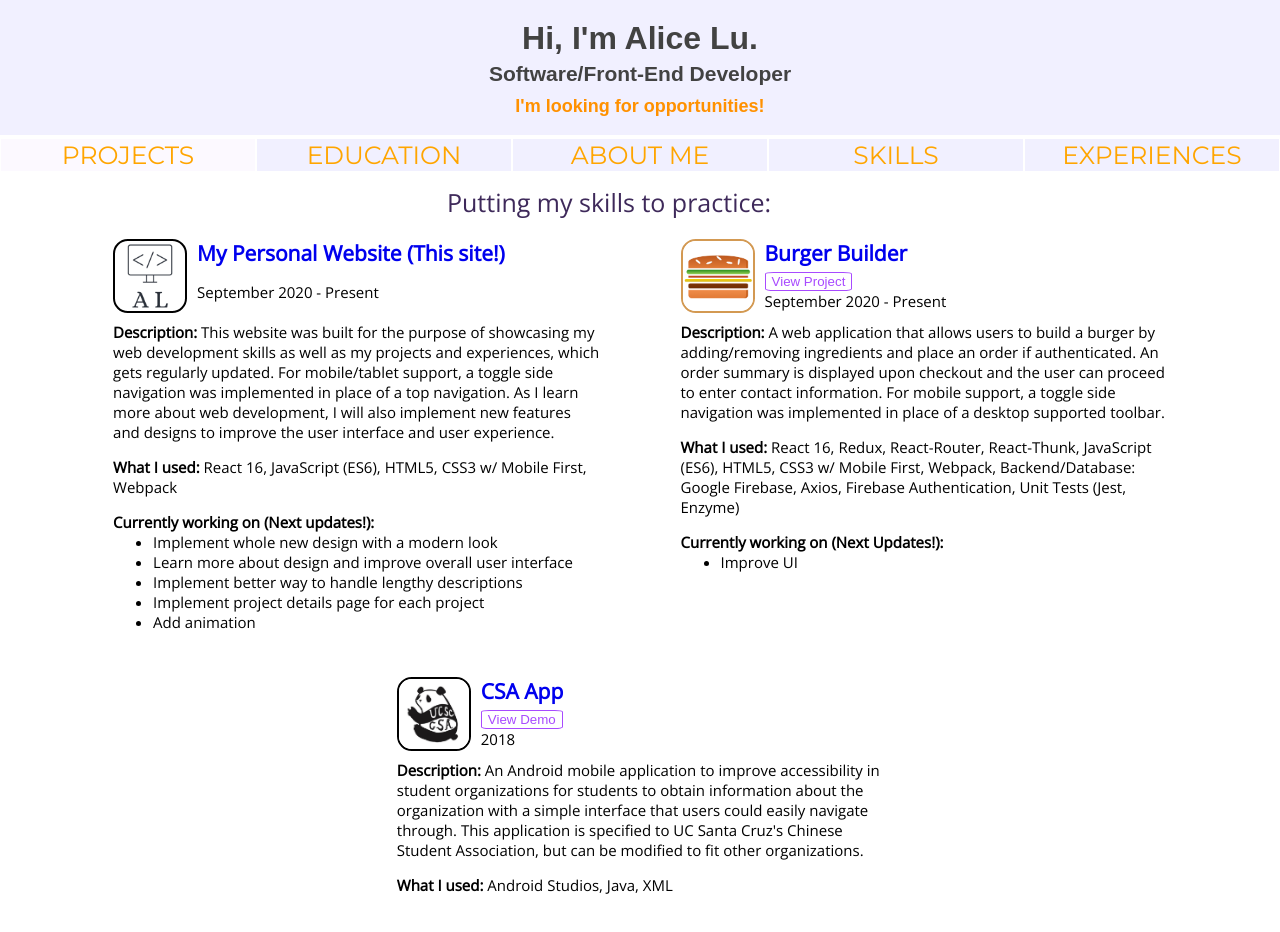
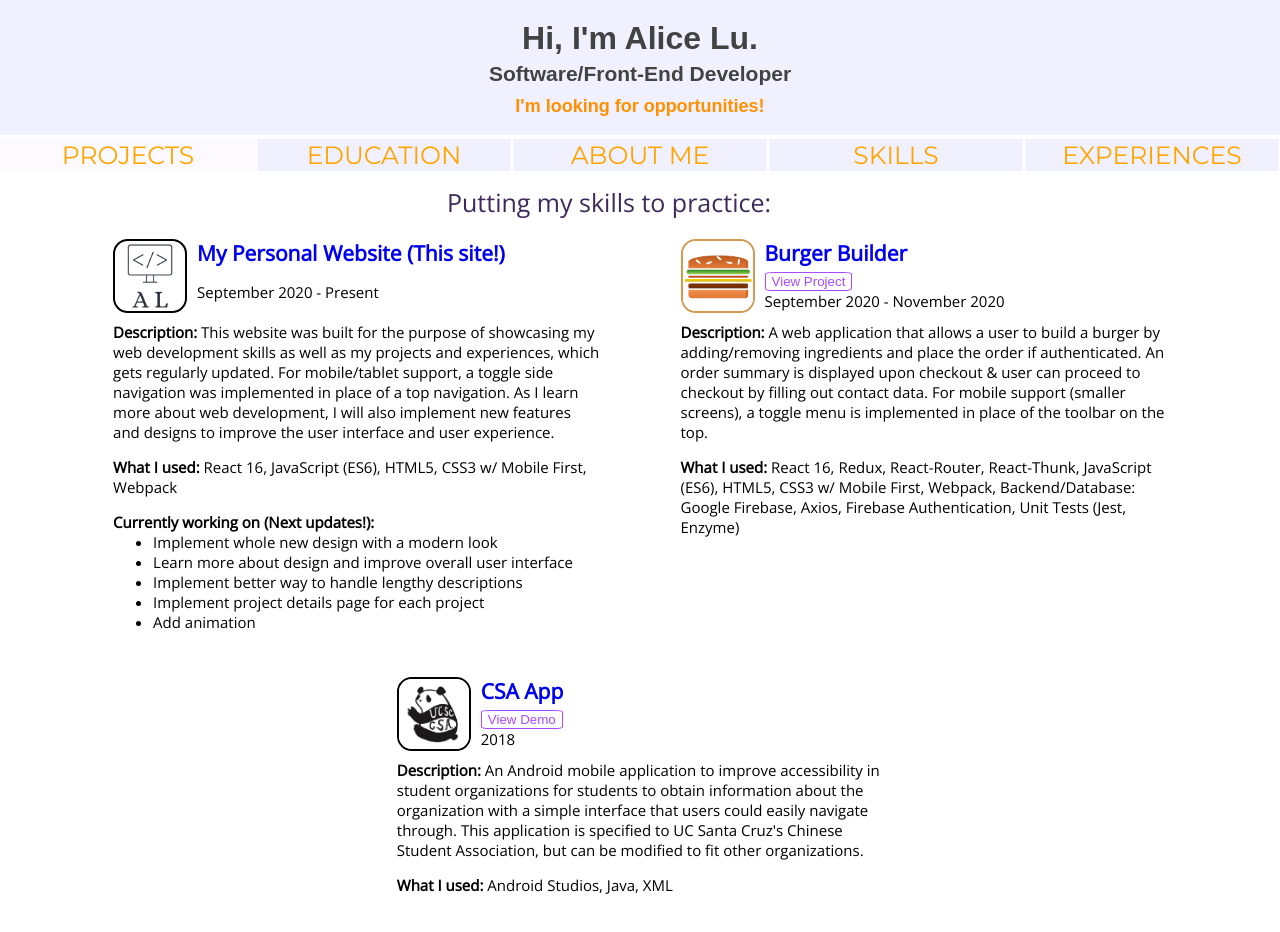
Before and after one commit to alicelu625/personal-website-old, a React (Create React App) app: page / in a window 1280 px wide. Both pictures are taken after a click on the button "PROJECTS". Shown: the top 932 px of the page. Built offline with nearby package versions, Linux system fonts and the light colour scheme; a web font is replaced by a local one.

Commit message:
updated project description

```diff
--- a/src/components/Projects/Projects.js
+++ b/src/components/Projects/Projects.js
@@ -50,16 +50,12 @@ const projects = () => (
             <button className={classes.ViewButton}>View Project</button>
           </a>
         </p>
-        <p style={{marginBottom: 0, marginTop: 0}}>September 2020 - Present</p>
+        <p style={{marginBottom: 0, marginTop: 0}}>September 2020 - November 2020</p>
       </div>
     </div>
       <div>
-        <p style={{marginTop: 5}}><strong>Description:</strong> A web application that allows users to build a burger by adding/removing ingredients and place an order if authenticated. An order summary is displayed upon checkout and the user can proceed to enter contact information. For mobile support, a toggle side navigation was implemented in place of a desktop supported toolbar.</p>
+        <p style={{marginTop: 5}}><strong>Description:</strong> A web application that allows a user to build a burger by adding/removing ingredients and place the order if authenticated. An order summary is displayed upon checkout & user can proceed to checkout by filling out contact data. For mobile support (smaller screens), a toggle menu is implemented in place of the toolbar on the top.</p>
         <p><strong>What I used:</strong> React 16, Redux, React-Router, React-Thunk, JavaScript (ES6), HTML5, CSS3 w/ Mobile First, Webpack, Backend/Database: Google Firebase, Axios, Firebase Authentication, Unit Tests (Jest, Enzyme)</p>
-        <p style={{marginBottom: 0}}><strong>Currently working on (Next Updates!):</strong></p>
-        <ul style={{marginTop: 0}}>
-          <li>Improve UI</li>
-        </ul>
       </div>
   </div>
   <div className={classes.Project}>
```
